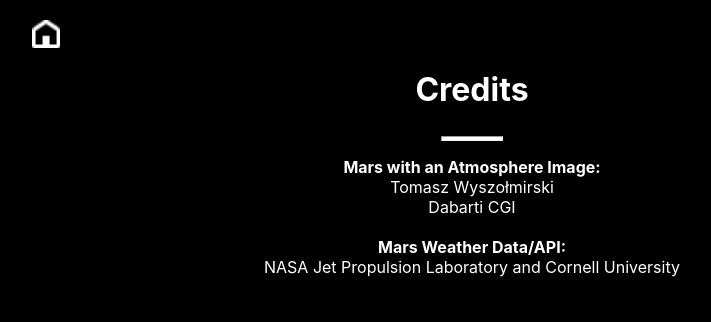
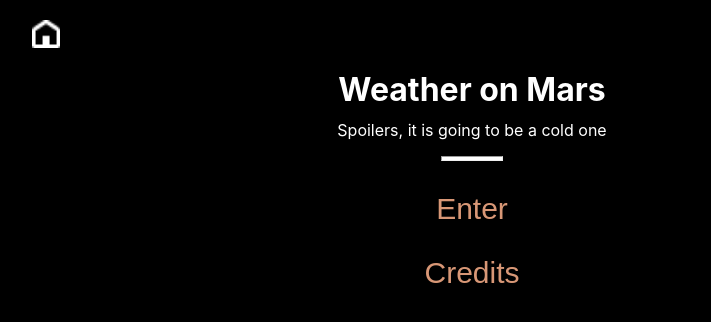
Before and after one commit to J-Hoskin/mars-weather-app, a React (Create React App) app: page / in a window 1280 px wide. Shown: the top 322 px of the page, without its empty margins (168-879 px from the left). Built offline with nearby package versions, Linux system fonts and the light colour scheme.

Commit message:
Add routing to the application

```diff
--- a/package.json
+++ b/package.json
@@ -6,8 +6,10 @@
     "@testing-library/jest-dom": "^4.2.4",
     "@testing-library/react": "^9.3.2",
     "@testing-library/user-event": "^7.1.2",
+    "browser-router": "^0.2.0",
     "react": "^16.12.0",
     "react-dom": "^16.12.0",
+    "react-router-dom": "^5.1.2",
     "react-scripts": "3.3.0"
   },
   "scripts": {
--- a/src/components/Menu/Menu.js
+++ b/src/components/Menu/Menu.js
@@ -1,4 +1,5 @@
 import React from 'react';
+import {Link} from 'react-router-dom';
 import './Menu.css';
 import Header from '../Header/Header';
 import Divider from '../Divider/Divider';
@@ -11,8 +12,13 @@ const menu = () => {
             <p>Spoilers, it is going to be a cold one</p>
             <Divider />
 
-            <Button name = "Enter" />
-            <Button name = "Credits" />
+            <Link to="/weather">
+                <Button name = "Enter" />
+            </Link>
+
+            <Link to="/credits">
+                <Button name = "Credits" />
+            </Link>
         </div>
     )
 }
--- a/src/components/Navbar/Navbar.js
+++ b/src/components/Navbar/Navbar.js
@@ -1,12 +1,15 @@
 import React from 'react';
+import {Link} from 'react-router-dom';
 import './Navbar.css';
 import HomeIcon from '../../images/home-icon.png'
 
 const navbar = () => {
     return (
-        <div className = "NavBar">
-            <img src={HomeIcon} width="28px" height="28px"/>
-        </div>
+        <Link to="" >
+            <div className = "NavBar">
+                <img src={HomeIcon} alt="home icon" width="28px" height="28px"/>
+            </div>
+        </Link>
     )
 }
 
--- a/src/containers/App.js
+++ b/src/containers/App.js
@@ -1,14 +1,21 @@
 import React from 'react';
+import {Switch, Route} from 'react-router-dom';
 import './App.css';
 import Credits from '../components/Credits/Credits';
 import NavBar from '../components/Navbar/Navbar';
+import Menu from '../components/Menu/Menu';
+import Weather from './Weather/Weather';
 
 const App = () => {
   return (
     <div className="App">
       <div className = "Wrapper">
         <NavBar />
-        <Credits />
+        <Switch>
+          <Route path="/weather" component={Weather} />
+          <Route path="/credits" component={Credits} />
+          <Route path="" exact component={Menu} />
+        </Switch>
       </div>
     </div>
   );
--- a/src/index.js
+++ b/src/index.js
@@ -2,9 +2,10 @@ import React from 'react';
 import ReactDOM from 'react-dom';
 import './index.css';
 import App from './containers/App';
+import {BrowserRouter} from 'react-router-dom';
 import * as serviceWorker from './serviceWorker';
 
-ReactDOM.render(<App />, document.getElementById('root'));
+ReactDOM.render(<BrowserRouter><App /></BrowserRouter>, document.getElementById('root'));
 
 // If you want your app to work offline and load faster, you can change
 // unregister() to register() below. Note this comes with some pitfalls.
```
Also changed, not shown: 1 other file (tests, documents, lock files or other folders).
